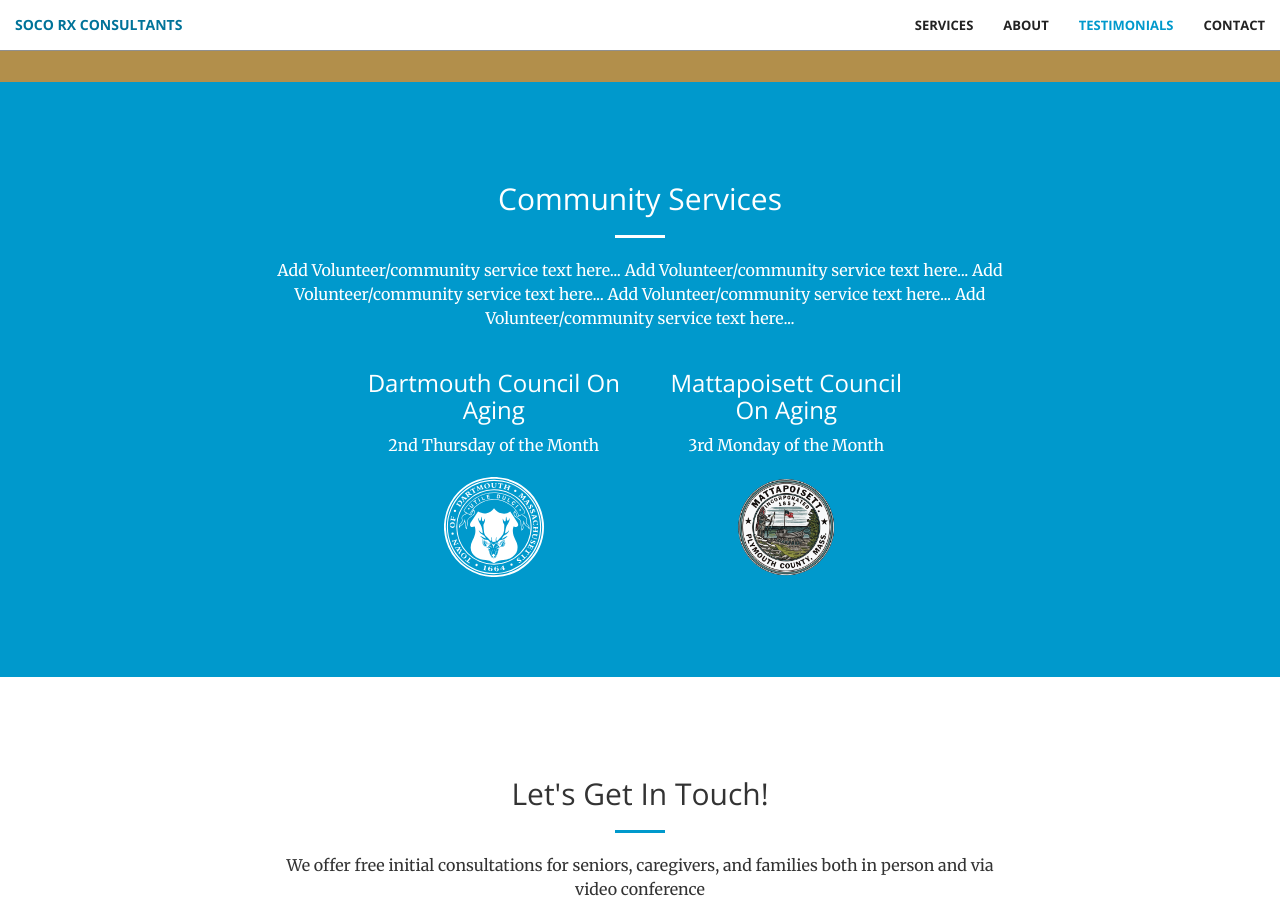
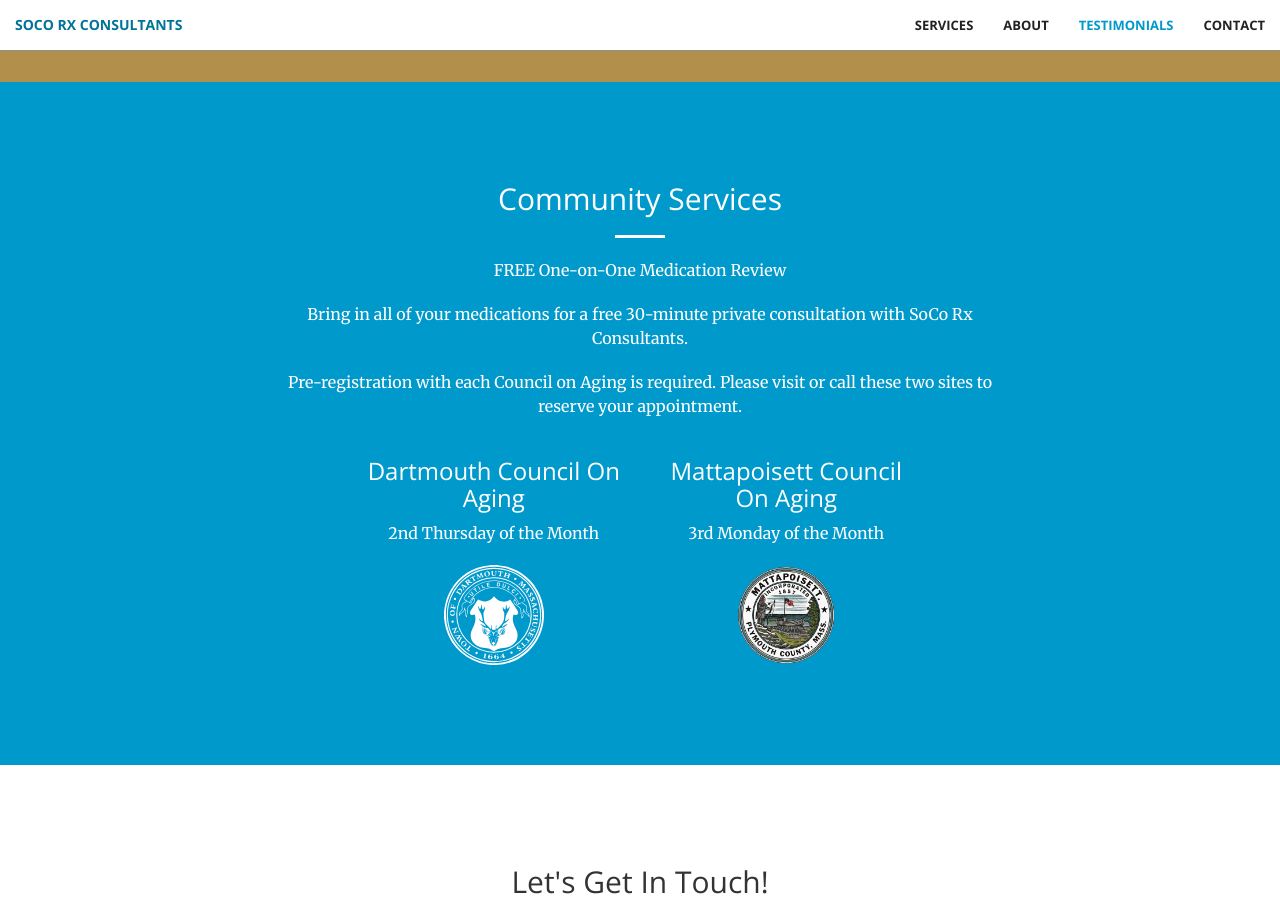
Before and after one commit to edlavalette/edlavalette.github.io, a Jekyll site: the page built from index.html, in a window 1280 px wide and 900 px high, scrolled down 3376 px. Built offline with Jekyll 4.4.1, drawn with Linux system fonts in a browser that asks for light colours.

Commit message:
Update volunteer.html

```diff
--- a/_includes/volunteer.html
+++ b/_includes/volunteer.html
@@ -10,7 +10,9 @@
         <div class="container">
         <div class="row">
             <div class="col-lg-8 col-lg-offset-2 text-center">
-                <p class="text-faded">Add Volunteer/community service text here... Add Volunteer/community service text here... Add Volunteer/community service text here... Add Volunteer/community service text here... Add Volunteer/community service text here... </p>
+                <p class="text-faded">FREE One-on-One Medication Review</p>
+                <p class="text-faded">Bring in all of your medications for a free 30-minute private consultation with SoCo Rx Consultants.</p>
+                <p class="text-faded">Pre-registration with each Council on Aging is required. Please visit or call these two sites to reserve your appointment.</p>
             </div>
         </div>
     </div>
```
